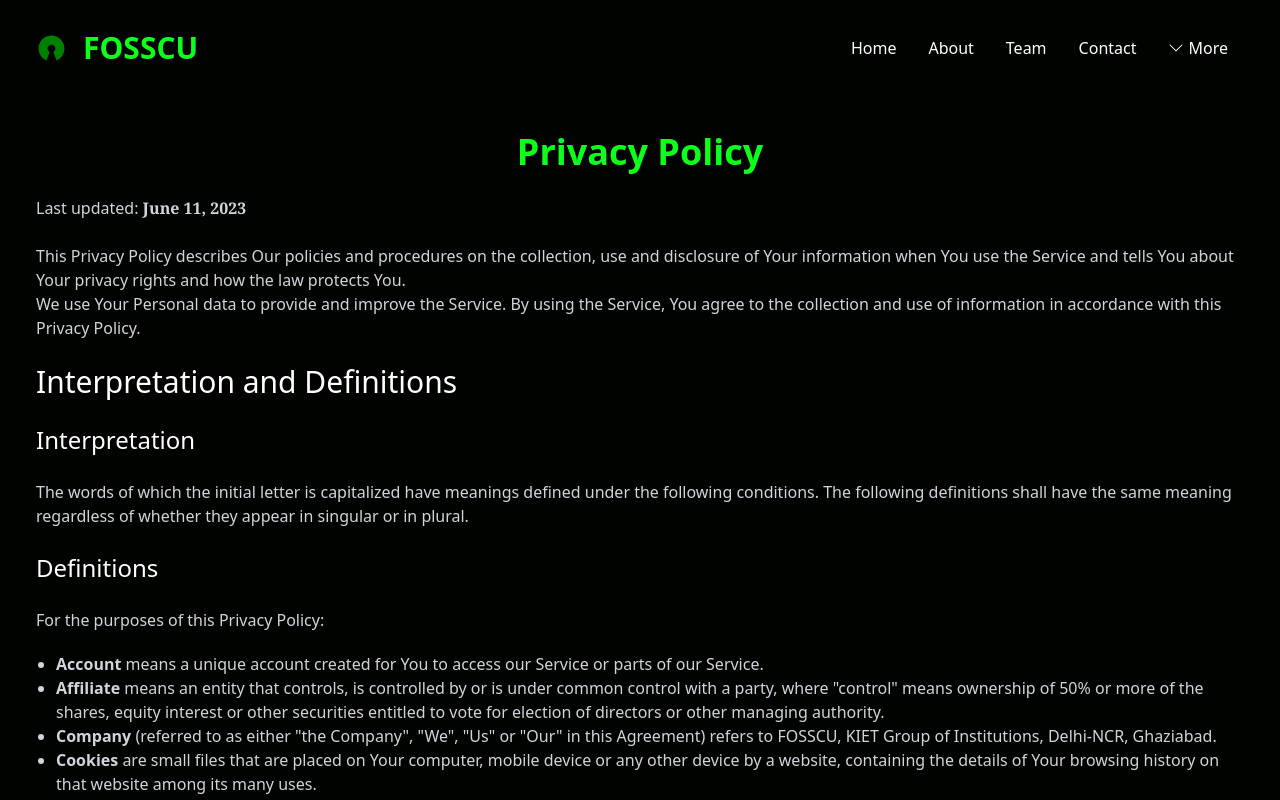
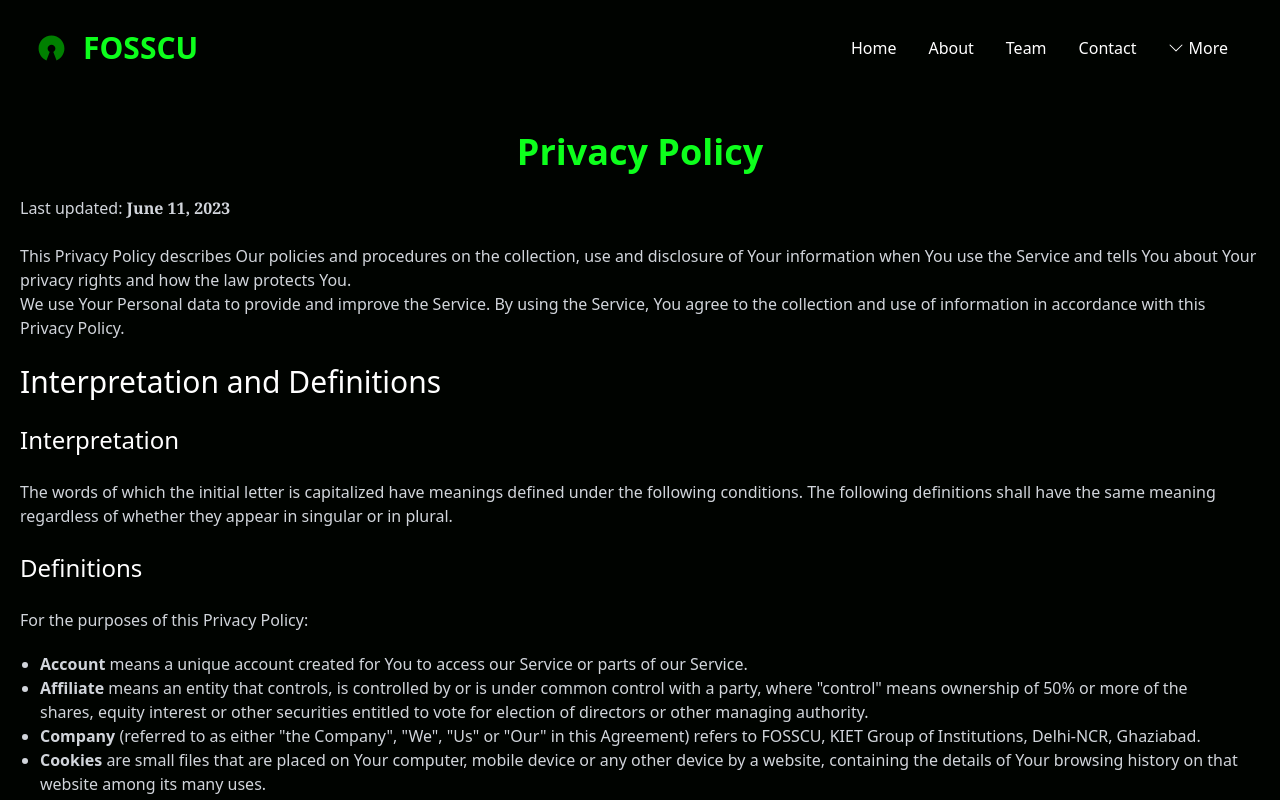
Before and after one commit to FOSS-Community/fosscu.org, a React (Vite) app: page /privacypolicy in a window 1280 px wide. Shown: the top 800 px of the page. Built offline with nearby package versions, Linux system fonts and the light colour scheme; the HTML template or start-up script is replaced by a standard one.

Commit message:
added route

```diff
--- a/src/components/Newsletter.jsx
+++ b/src/components/Newsletter.jsx
@@ -1,4 +1,5 @@
 import React from 'react'
+import { Link } from 'react-router-dom'
 
 const Newsletter = () => {
   return (
@@ -13,11 +14,11 @@ const Newsletter = () => {
               <input className='p-3 flex w-full rounded-md text-black' type="email" placeholder='Enter Email' />
               <button className='bg-[#0DFF1C] w-[200px] rounded-md font-medium my-6 ml-4 py-3 px-6 text-black'>Notify Me</button>
             </div>
-            <p>We care about the protection of your data. Read our <span className='text-[#00df9a]'>Privacy Policy.</span></p>
+            <p>We care about the protection of your data. Read our <a href="/privacypolicy"><span className='text-[#00df9a] hover:underline hover:underline-offset-4'>Privacy Policy</span></a>.</p>
           </div>
         </div>
     </div>
   )
 }
 
-export default Newsletter
+export default Newsletter;
--- a/src/components/PrivacyPolicy.jsx
+++ b/src/components/PrivacyPolicy.jsx
@@ -2,7 +2,7 @@ import React from "react";
 
 const PrivacyPolicy = () => {
   return (
-    <div className="text-gray-300 m-4 p-5">
+    <div className="sm:container  text-gray-300 sm:mx-auto p-5 m-4">
       <h1 className="text-4xl flex flex-auto justify-center font-semibold  text-[#0DFF1C]">
         Privacy Policy
       </h1>
@@ -12,13 +12,13 @@ const PrivacyPolicy = () => {
         <span className="font-semibold font-serif">June 11, 2023</span>
       </p>
       <br></br>
-      <p>
+      <p className="font-medium">
         This Privacy Policy describes Our policies and procedures on the
         collection, use and disclosure of Your information when You use the
         Service and tells You about Your privacy rights and how the law protects
         You.
       </p>
-      <p>
+      <p className="font-medium">
         We use Your Personal data to provide and improve the Service. By using
         the Service, You agree to the collection and use of information in
         accordance with this Privacy Policy.{" "}
@@ -114,7 +114,7 @@ const PrivacyPolicy = () => {
             <strong>Website</strong> refers to FOSSCU, accessible from{" "}
             <a
               className="text-[#0dff1c] hover:underline "
-              href="https://fosscu.org/"
+              href="/"
             >
               https://fosscu.org/
             </a>
@@ -538,7 +538,7 @@ const PrivacyPolicy = () => {
           By visiting this page on our website:{" "}
           <a
             className="text-[#0dff1c] hover:underline"
-            href="https://fosscu.org/contact"
+            href="/contact"
           >
             https://fosscu.org/contact
           </a>
```
